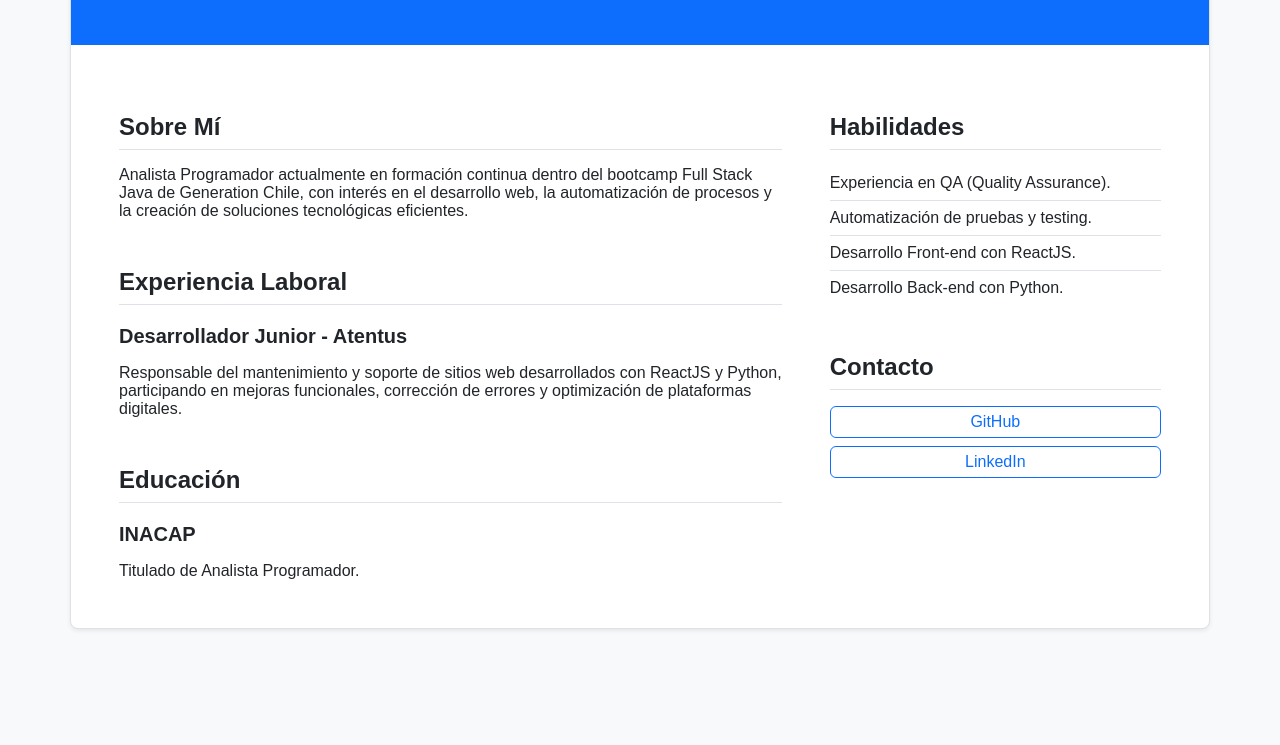
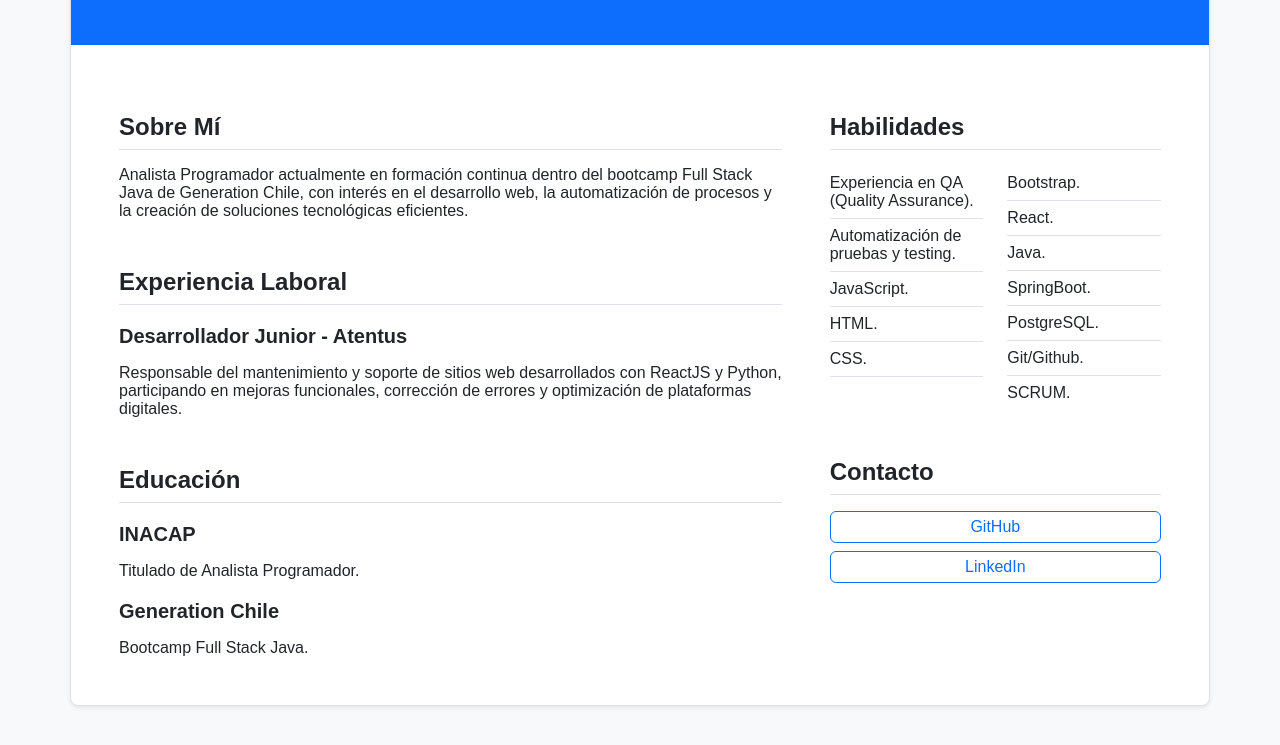
Before and after one commit to lokrisx3/Ejercicio-CV-Bootstrap, a website: page index.html in a window 1280 px wide. Shown: the part 301-1046 px from the top of the page. Before the commit the page ends 978 px from the top, so only its background shows below. Drawn offline with Linux system fonts and the light colour scheme.

Commit message:
se agrega bootcamp

```diff
--- a/index.html
+++ b/index.html
@@ -50,6 +50,10 @@
                                 <h3 class="cv-subtitle">INACAP</h3>
                                 <p class="cv-text">Titulado de Analista Programador.</p>
                             </article>
+                            <article>
+                                <h3 class="cv-subtitle">Generation Chile</h3>
+                                <p class="cv-text">Bootcamp Full Stack Java.</p>
+                            </article>
                         </section>
                     </div>
 
@@ -59,8 +63,16 @@
                             <ul class="cv-list">
                                 <li>Experiencia en QA (Quality Assurance).</li>
                                 <li>Automatización de pruebas y testing.</li>
-                                <li>Desarrollo Front-end con ReactJS.</li>
-                                <li>Desarrollo Back-end con Python.</li>
+                                <li>JavaScript.</li>
+                                <li>HTML.</li>
+                                <li>CSS.</li>
+                                <li>Bootstrap.</li>
+                                <li>React.</li>
+                                <li>Java.</li>
+                                <li>SpringBoot.</li>
+                                <li>PostgreSQL.</li>
+                                <li>Git/Github.</li>
+                                <li>SCRUM.</li>
                             </ul>
                         </section>
 
--- a/style.css
+++ b/style.css
@@ -83,9 +83,12 @@ body {
     padding-left: 0;
     margin-bottom: 0;
     list-style: none;
+    column-count: 2;
+    column-gap: 1.5rem;
 }
 
 .cv-list li {
+    break-inside: avoid;
     padding: 0.5rem 0;
     border-bottom: 1px solid #dee2e6;
 }
@@ -126,4 +129,8 @@ body {
     .cv-content {
         padding: 1.5rem;
     }
+
+    .cv-list {
+        column-count: 1;
+    }
 }
```
